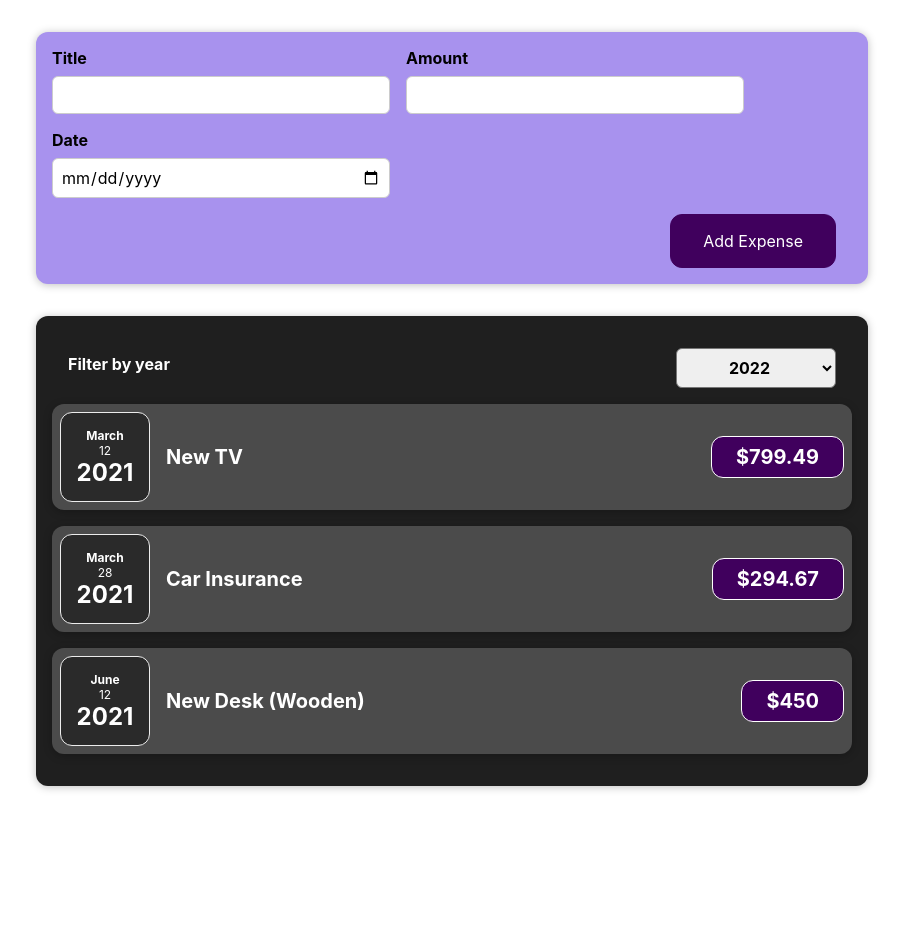
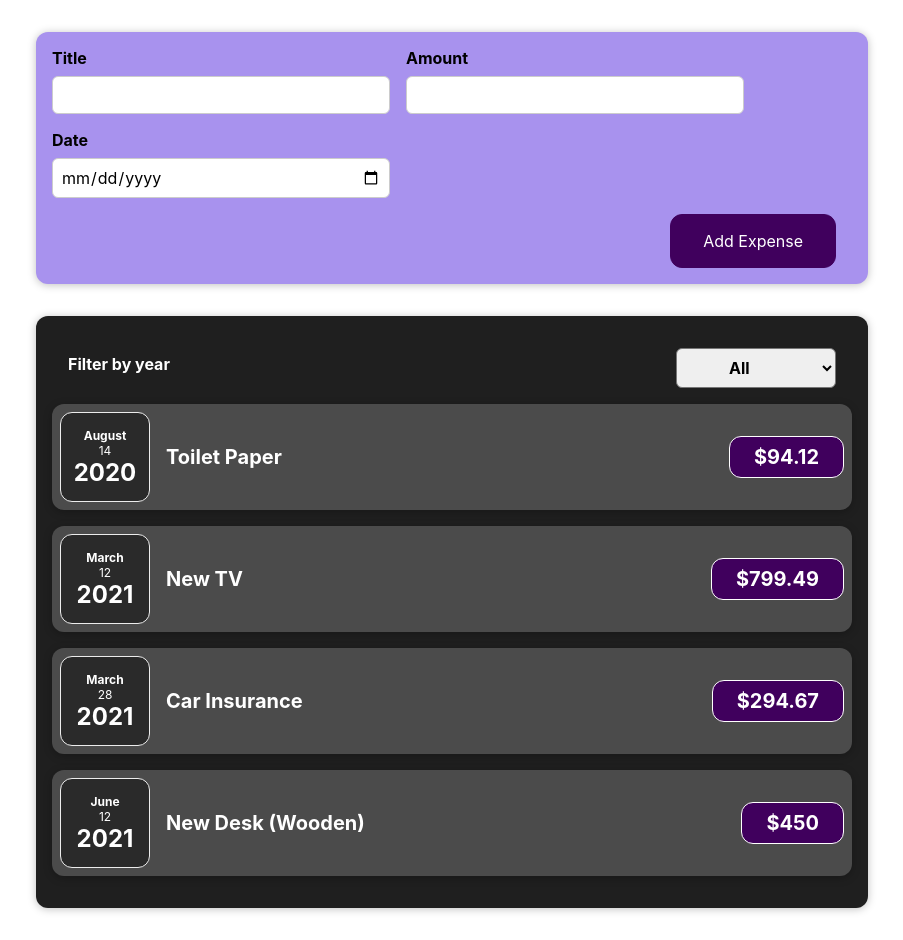
Before and after one commit to uzairqq/expense-tracker-app, a React (Create React App) app: page / in a window 1280 px wide. Shown: the whole page, without its empty margins (188-1091 px from the left). Before the commit the page ends 818 px from the top, so only its background shows below. Built offline with nearby package versions, Linux system fonts and the light colour scheme.

Commit message:
Added More Deeper Component Expense List In Expenses.

```diff
--- a/src/components/ExpenseFilter/ExpenseFilter.js
+++ b/src/components/ExpenseFilter/ExpenseFilter.js
@@ -8,7 +8,8 @@ const ExpenseFilter = (props) => {
     <div className="expenses-filter">
       <div className="expenses-filter__control">
         <label>Filter by year</label>
-        <select  onChange={handleYearChange}>
+        <select onChange={handleYearChange}>
+          <option value="all">All</option>
           <option value="2022">2022</option>
           <option value="2021">2021</option>
           <option value="2020">2020</option>
--- /dev/null
+++ b/src/components/Expenses/ExpenseList.css
@@ -0,0 +1,9 @@
+.expenses-list {
+  list-style: none;
+  padding: 0;
+}
+
+.expenses-list__fallback {
+  color: white;
+  text-align: center;
+}
--- /dev/null
+++ b/src/components/Expenses/ExpenseList.js
@@ -0,0 +1,23 @@
+import React from "react";
+import ExpenseItem from "./ExpenseItem";
+import "./ExpenseList.css";
+
+const ExpenseList = (props) => {
+  if (props.filteredExpense.length === 0) {
+    return <p className="expenses-list__fallback ">No Expenses Found</p>;
+  }
+
+  return (
+    <ul className="expenses-list">
+      {props.filteredExpense.map((expense) => (
+        <ExpenseItem
+          key={expense.id}
+          title={expense.title}
+          amount={expense.amount}
+          date={expense.date}
+        />
+      ))}
+    </ul>
+  );
+};
+export default ExpenseList;
--- a/src/components/Expenses/Expenses.js
+++ b/src/components/Expenses/Expenses.js
@@ -1,37 +1,26 @@
 import { useState } from "react";
 import ExpenseFilter from "../ExpenseFilter/ExpenseFilter";
-import ExpenseItem from "./ExpenseItem";
+import ExpenseList from "./ExpenseList";
 import "./Expenses.css";
 
 const Expenses = (props) => {
-  const [year, setSelectedYear] = useState("2021");
+  const [year, setSelectedYear] = useState("all");
   const handleSelectedYear = (year) => {
     setSelectedYear(year);
   };
 
   const filteredExpenses = props.expenses.filter((expense) => {
+    if (year === "all") {
+      return expense;
+    }
     return expense.date.getFullYear().toString() === year;
   });
-
-  let expenseContent = "";
-  if (filteredExpenses.length === 0) {
-    expenseContent = <p class="NoExpense">No Expenses Found</p>;
-  } else {
-    expenseContent = filteredExpenses.map((expense) => (
-      <ExpenseItem
-        key={expense.id}
-        title={expense.title}
-        amount={expense.amount}
-        date={expense.date}
-      />
-    ));
-  }
 
   return (
     <div className="expenses">
       <div>
         <ExpenseFilter selected={year} onYearSelected={handleSelectedYear} />
-        {expenseContent}
+        <ExpenseList filteredExpense={filteredExpenses} />
       </div>
     </div>
   );
```
